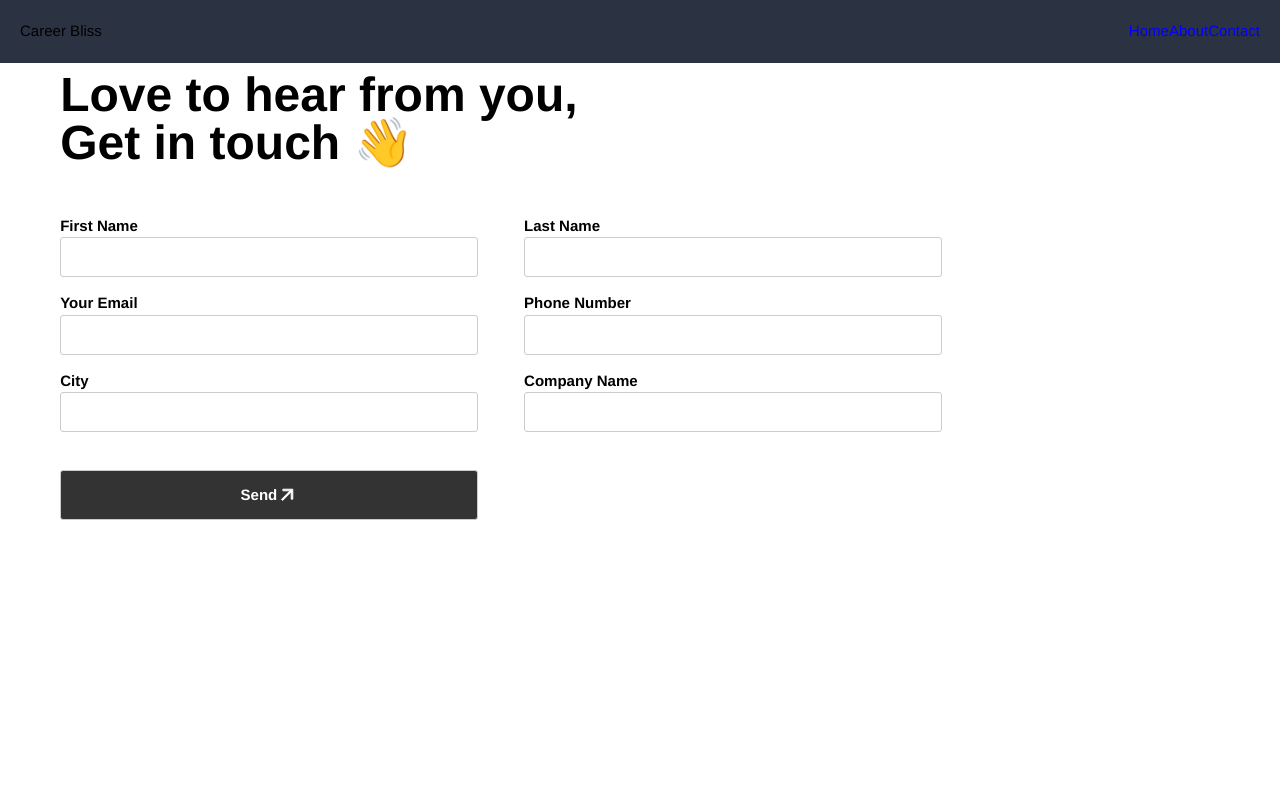
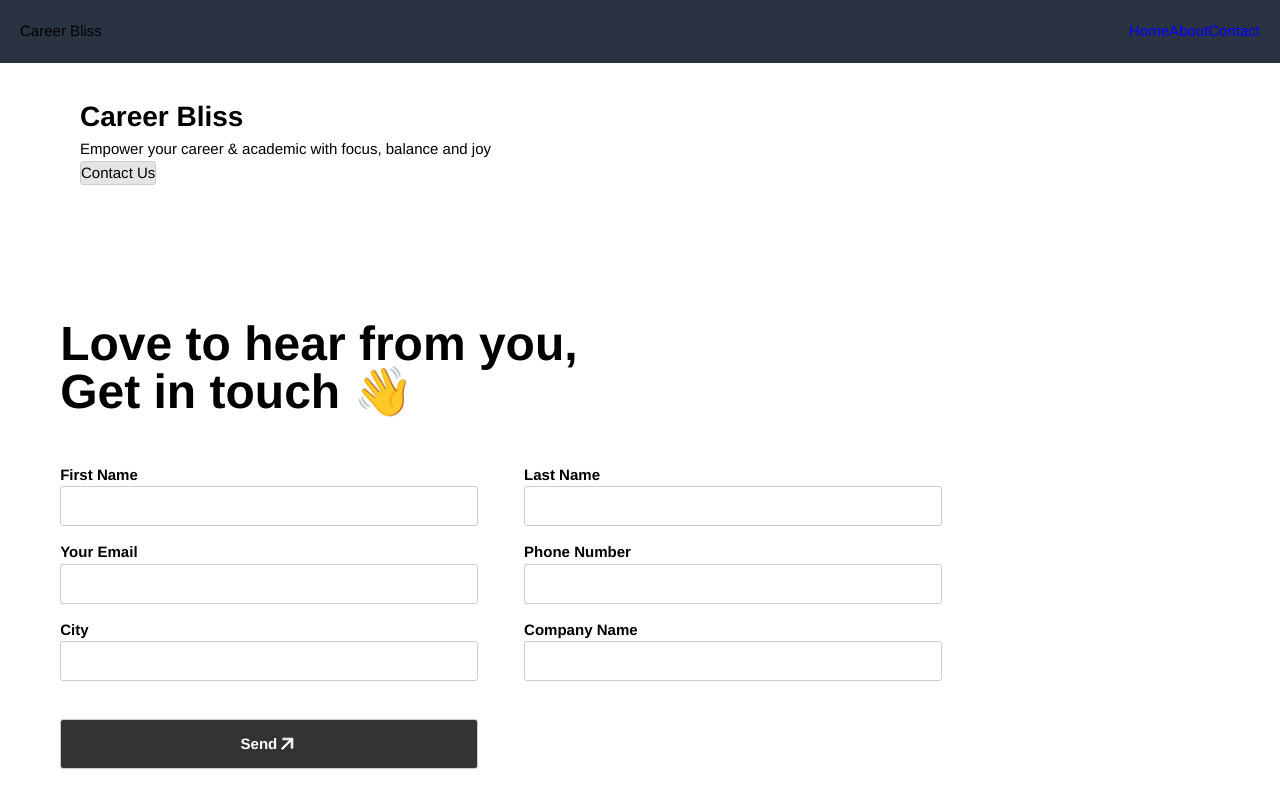
Before and after one commit to vnsgyoga/frontend-react, a React (Create React App) app: page / in a window 1280 px wide. Built offline with nearby package versions, Linux system fonts and the light colour scheme.

Commit message:
VSKY-64 hero section

```diff
--- a/src/App.tsx
+++ b/src/App.tsx
@@ -15,7 +15,7 @@ const App = () => {
         </div>
 
         {/* Routes */}
-        <div className="hello my-4">
+        <div className="my-4">
           <Routes>
             {/* Pages */}
             <Route path="/" element={<Home />} />
--- /dev/null
+++ b/src/components/Hero/Hero.tsx
@@ -0,0 +1,11 @@
+const Hero = () => {
+  return (
+    <div className="p-20">
+      <h1>Career Bliss</h1>
+      <p>Empower your career & academic with focus, balance and joy</p>
+      <button>Contact Us</button>
+    </div>
+  )
+}
+
+export default Hero
--- /dev/null
+++ b/src/components/Hero/index.ts
@@ -0,0 +1 @@
+export { default } from "./Hero"
--- a/src/pages/Home.tsx
+++ b/src/pages/Home.tsx
@@ -1,8 +1,10 @@
 import ContactForm from "../components/ContactForm"
+import Hero from "../components/Hero"
 
 const Home = () => {
   return (
     <div>
+      <Hero />
       <div id="contact">
         <ContactForm />
       </div>
```
Also changed, not shown: src/components/Hero/Hero.css (added).
